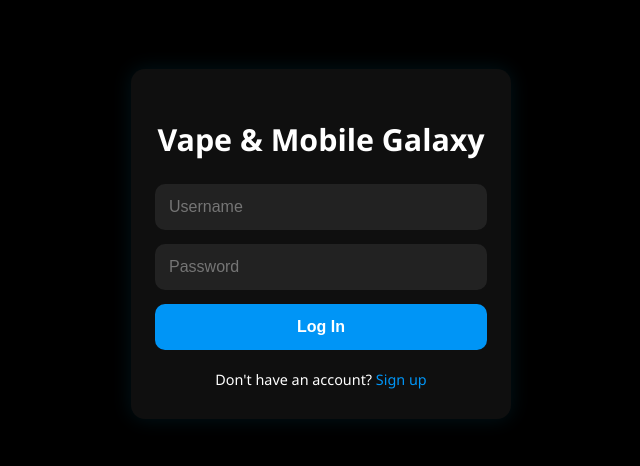
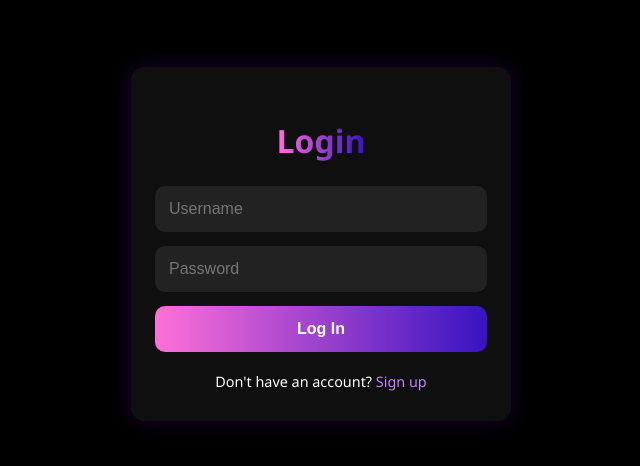
Before and after one commit to DPxFALCON/vapeandmobilegalaxy, a website: page public/login.html in a window 1280 px wide. Shown: the part 156-622 px from the top of the page, without its empty margins (319-959 px from the left). Drawn offline with Linux system fonts and the light colour scheme.

Commit message:
Fix: Login & Register

```diff
--- a/public/login.html
+++ b/public/login.html
@@ -27,17 +27,19 @@
       padding: 30px 24px;
       background: #0f0f0f;
       border-radius: 14px;
-      box-shadow: 0 0 20px rgba(0,198,255,0.1);
+      box-shadow: 0 0 20px rgba(128, 0, 255, 0.2);
       display: flex;
       flex-direction: column;
       align-items: center;
     }
 
     h1 {
-      font-size: 1.9rem;
-      font-weight: 600;
+      font-size: 2rem;
+      font-weight: bold;
       margin-bottom: 24px;
-      text-align: center;
+      background: linear-gradient(to right, #ff6fd8, #3813c2);
+      -webkit-background-clip: text;
+      -webkit-text-fill-color: transparent;
     }
 
     form {
@@ -59,18 +61,19 @@
     button {
       width: 100%;
       padding: 14px;
-      background-color: #0095f6;
+      background: linear-gradient(to right, #ff6fd8, #3813c2);
       border: none;
       border-radius: 10px;
       color: #fff;
       font-size: 16px;
       font-weight: bold;
       cursor: pointer;
-      transition: background 0.3s ease;
+      transition: transform 0.2s ease, box-shadow 0.2s ease;
     }
 
     button:hover {
-      background-color: #007cd1;
+      transform: scale(1.03);
+      box-shadow: 0 0 12px rgba(255, 105, 255, 0.3);
     }
 
     .link {
@@ -80,7 +83,7 @@
     }
 
     .link a {
-      color: #0095f6;
+      color: #c084fc;
       text-decoration: none;
       font-weight: 500;
     }
@@ -106,13 +109,12 @@
 </head>
 <body>
   <div class="container">
-    <h1>Vape & Mobile Galaxy</h1>
+    <h1>Login</h1>
     <form action="/login" method="POST">
       <input type="text" name="username" placeholder="Username" required />
       <input type="password" name="password" placeholder="Password" required />
       <button type="submit">Log In</button>
     </form>
-
     <div class="link">
       Don't have an account? <a href="register.html">Sign up</a>
     </div>
```
Also changed, not shown: public/register.html (+11 -8 lines).
